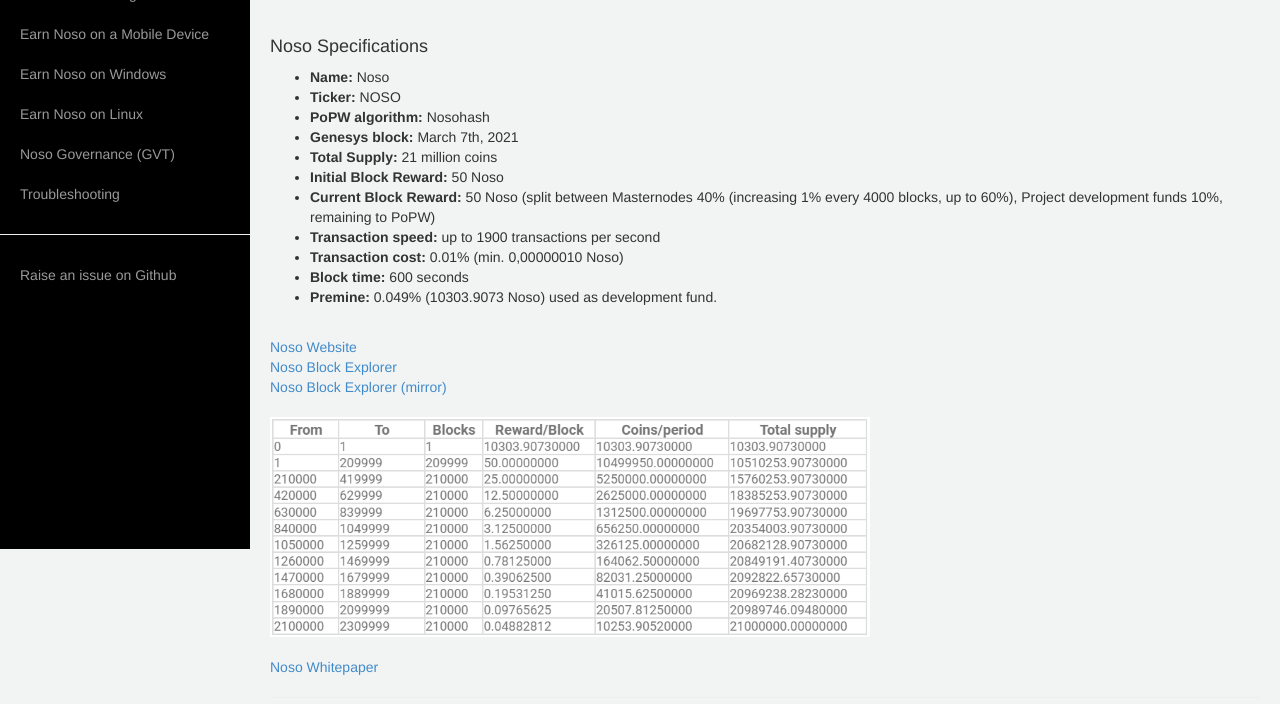
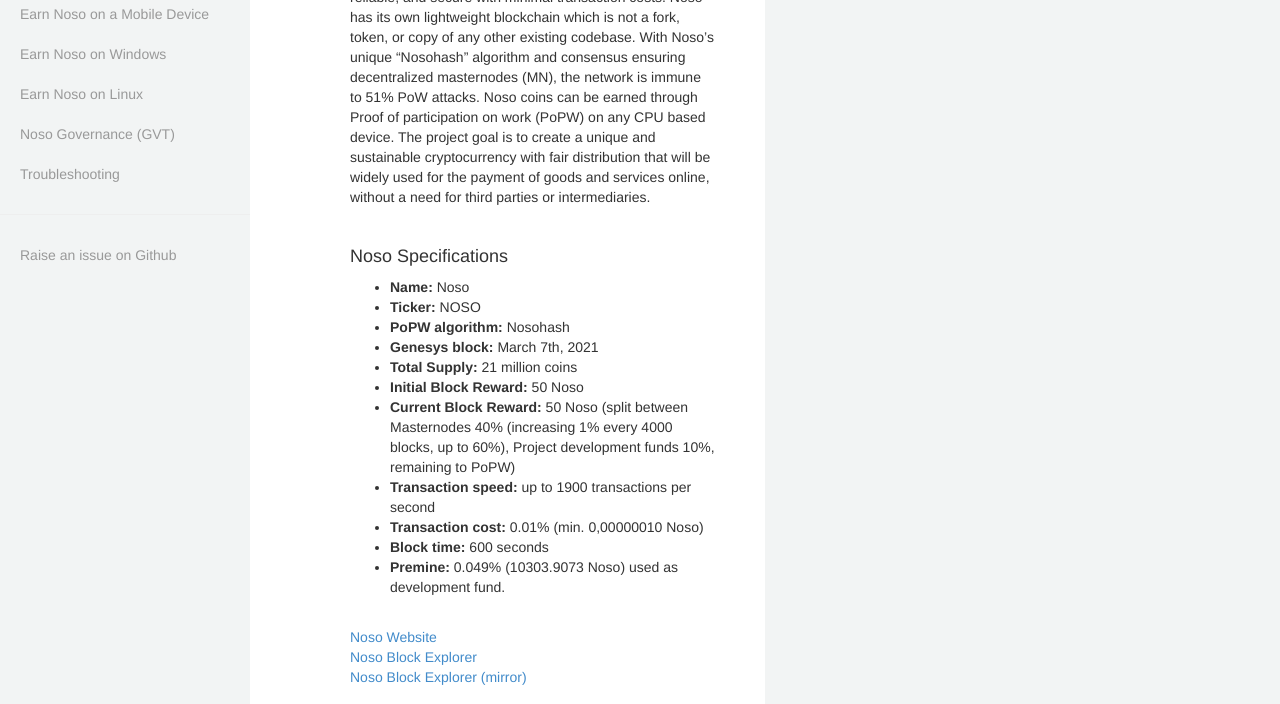
Before and after one commit to gonefishing4422/nosotest.github.io, a plain HTML site: page index.html in a window 1280 px wide. Shown: the part 271-975 px from the top of the page. Drawn offline with Linux system fonts and the light colour scheme.

Commit message:
Update simple-sidebar.css

```diff
--- a/css/simple-sidebar.css
+++ b/css/simple-sidebar.css
@@ -7,7 +7,7 @@
   margin-left: -250px;
   left: 250px;
   width: 250px;
-  background: #000;
+  background: #F2F4F4;
   position: fixed;
   height: 100%;
   overflow-y: auto;
@@ -16,7 +16,14 @@
 }
 
 #page-content-wrapper {
-  width: 100%;
+  width: 50%;
+  border: 0px outset gray;
+  background-color: white;
+  text-align: left;
+  padding-top: 50px;
+  padding-right: 30px;
+  padding-bottom: 50px;
+  padding-left: 80px;
 }
 
 .sidebar-nav {
```
